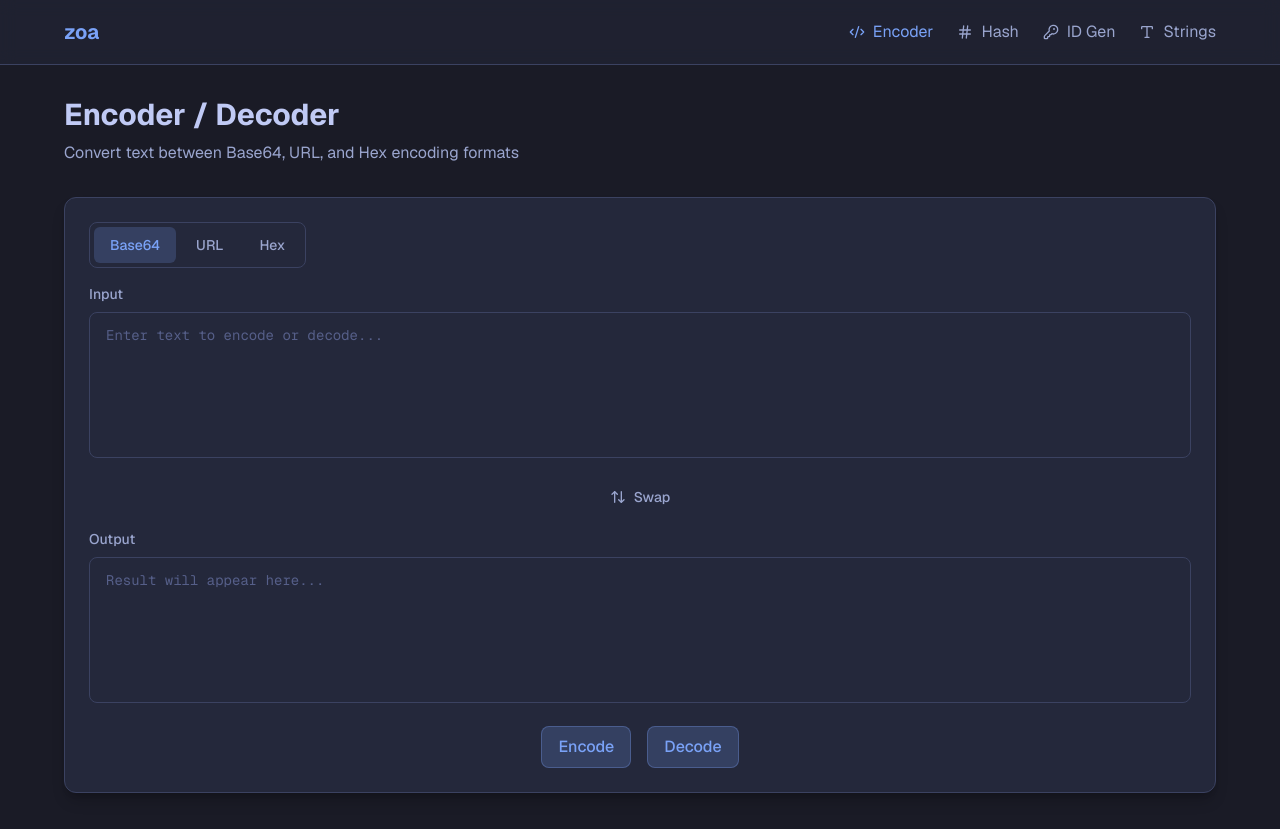
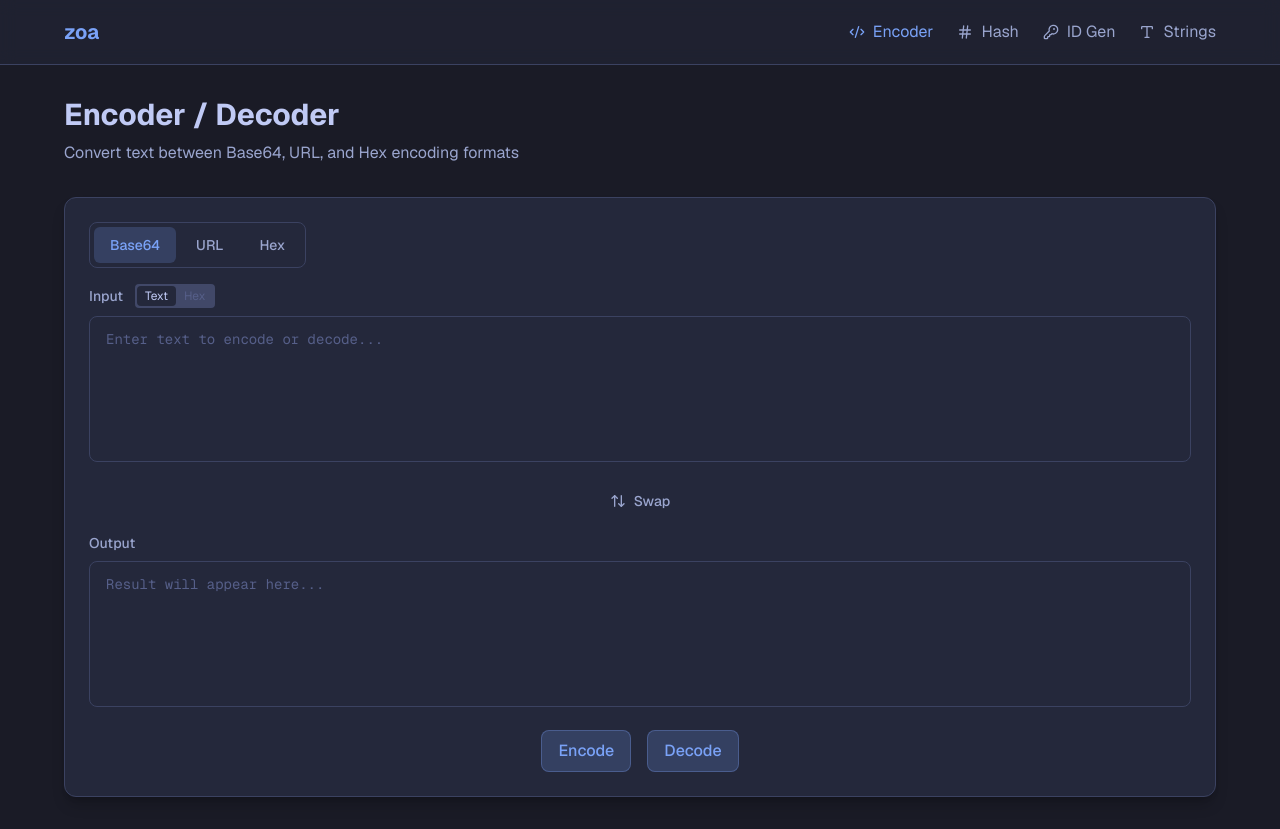
Before and after one commit to skdltmxn/zoa, a Next.js app: page /encoder in a window 1280 px wide. Built offline with nearby package versions, Linux system fonts and the light colour scheme.

Commit message:
feat: support hex input for base64 encoder

```diff
--- a/app/encoder/page.tsx
+++ b/app/encoder/page.tsx
@@ -6,14 +6,17 @@ import { Card } from '@/components/ui/card'
 import { Button } from '@/components/ui/button'
 import { Tabs, TabsList, TabsTrigger, TabsContent } from '@/components/ui/tabs'
 import { InputOutputPanel } from '@/components/shared/input-output-panel'
-import { encode, decode } from '@/lib/encoder'
+import { encode, decode, encodeBase64FromHex, decodeBase64ToHex } from '@/lib/encoder'
 import type { EncoderAlgorithm } from '@/types'
+
+type Base64InputType = 'text' | 'hex'
 
 export default function EncoderPage(): React.ReactElement {
   const [algorithm, setAlgorithm] = useState<EncoderAlgorithm>('base64')
   const [input, setInput] = useState('')
   const [output, setOutput] = useState('')
   const [error, setError] = useState<string | null>(null)
+  const [base64InputType, setBase64InputType] = useState<Base64InputType>('text')
 
   const handleEncode = useCallback((): void => {
     if (!input.trim()) {
@@ -21,7 +24,12 @@ export default function EncoderPage(): React.ReactElement {
       setError(null)
       return
     }
-    const result = encode(algorithm, input)
+    let result
+    if (algorithm === 'base64' && base64InputType === 'hex') {
+      result = encodeBase64FromHex(input)
+    } else {
+      result = encode(algorithm, input)
+    }
     if (result.success) {
       setOutput(result.output)
       setError(null)
@@ -29,7 +37,7 @@ export default function EncoderPage(): React.ReactElement {
       setOutput('')
       setError(result.error ?? 'Encoding failed')
     }
-  }, [algorithm, input])
+  }, [algorithm, input, base64InputType])
 
   const handleDecode = useCallback((): void => {
     if (!input.trim()) {
@@ -37,7 +45,12 @@ export default function EncoderPage(): React.ReactElement {
       setError(null)
       return
     }
-    const result = decode(algorithm, input)
+    let result
+    if (algorithm === 'base64' && base64InputType === 'hex') {
+      result = decodeBase64ToHex(input)
+    } else {
+      result = decode(algorithm, input)
+    }
     if (result.success) {
       setOutput(result.output)
       setError(null)
@@ -45,10 +58,16 @@ export default function EncoderPage(): React.ReactElement {
       setOutput('')
       setError(result.error ?? 'Decoding failed')
     }
-  }, [algorithm, input])
+  }, [algorithm, input, base64InputType])
 
   const handleAlgorithmChange = (value: string): void => {
     setAlgorithm(value as EncoderAlgorithm)
+    setOutput('')
+    setError(null)
+  }
+
+  const handleBase64InputTypeChange = (type: Base64InputType): void => {
+    setBase64InputType(type)
     setOutput('')
     setError(null)
   }
@@ -79,11 +98,13 @@ export default function EncoderPage(): React.ReactElement {
           </TabsList>
 
           <TabsContent value="base64">
-            <EncoderContent
+            <Base64Content
               input={input}
               output={output}
               error={error}
+              inputType={base64InputType}
               onInputChange={setInput}
+              onInputTypeChange={handleBase64InputTypeChange}
               onEncode={handleEncode}
               onDecode={handleDecode}
               onSwap={handleSwap}
@@ -157,3 +178,78 @@ function EncoderContent({
     </div>
   )
 }
+
+interface Base64ContentProps {
+  input: string
+  output: string
+  error: string | null
+  inputType: Base64InputType
+  onInputChange: (value: string) => void
+  onInputTypeChange: (type: Base64InputType) => void
+  onEncode: () => void
+  onDecode: () => void
+  onSwap: () => void
+}
+
+function Base64Content({
+  input,
+  output,
+  error,
+  inputType,
+  onInputChange,
+  onInputTypeChange,
+  onEncode,
+  onDecode,
+  onSwap,
+}: Base64ContentProps): React.ReactElement {
+  const inputTypeSelector = (
+    <div className="flex rounded bg-bg-tertiary p-0.5">
+      <button
+        type="button"
+        onClick={() => onInputTypeChange('text')}
+        className={`px-2 py-0.5 text-xs rounded transition-colors ${
+          inputType === 'text'
+            ? 'bg-bg-secondary text-text-primary'
+            : 'text-text-muted hover:text-text-secondary'
+        }`}
+      >
+        Text
+      </button>
+      <button
+        type="button"
+        onClick={() => onInputTypeChange('hex')}
+        className={`px-2 py-0.5 text-xs rounded transition-colors ${
+          inputType === 'hex'
+            ? 'bg-bg-secondary text-text-primary'
+            : 'text-text-muted hover:text-text-secondary'
+        }`}
+      >
+        Hex
+      </button>
+    </div>
+  )
+
+  return (
+    <div className="space-y-4">
+      <InputOutputPanel
+        inputValue={input}
+        outputValue={output}
+        onInputChange={onInputChange}
+        onSwap={onSwap}
+        inputPlaceholder={
+          inputType === 'hex'
+            ? "Enter hex values (e.g., 48656c6c6f)..."
+            : "Enter text to encode or decode..."
+        }
+        outputPlaceholder="Result will appear here..."
+        error={error}
+        inputLabelExtra={inputTypeSelector}
+      />
+
+      <div className="flex justify-center gap-4">
+        <Button onClick={onEncode}>Encode</Button>
+        <Button onClick={onDecode}>Decode</Button>
+      </div>
+    </div>
+  )
+}
--- a/components/shared/input-output-panel.tsx
+++ b/components/shared/input-output-panel.tsx
@@ -17,6 +17,7 @@ interface InputOutputPanelProps {
   outputPlaceholder?: string
   error?: string | null
   className?: string
+  inputLabelExtra?: React.ReactNode
 }
 
 export function InputOutputPanel({
@@ -30,14 +31,18 @@ export function InputOutputPanel({
   outputPlaceholder = 'Result will appear here...',
   error,
   className,
+  inputLabelExtra,
 }: InputOutputPanelProps): React.ReactElement {
   return (
     <div className={cn('space-y-4', className)}>
       <div className="space-y-2">
         <div className="flex items-center justify-between">
-          <label className="text-sm font-medium text-text-secondary">
-            {inputLabel}
-          </label>
+          <div className="flex items-center gap-3">
+            <label className="text-sm font-medium text-text-secondary">
+              {inputLabel}
+            </label>
+            {inputLabelExtra}
+          </div>
           {inputValue && <CopyButton text={inputValue} />}
         </div>
         <Textarea
--- a/lib/encoder/base64.ts
+++ b/lib/encoder/base64.ts
@@ -29,3 +29,42 @@ export function decodeBase64(input: string): EncoderResult {
     return { success: false, output: '', error: message }
   }
 }
+
+export function encodeBase64FromHex(hexInput: string): EncoderResult {
+  try {
+    const cleaned = hexInput.replace(/\s/g, '')
+    if (!/^[0-9a-fA-F]*$/.test(cleaned)) {
+      return { success: false, output: '', error: 'Invalid hex: only 0-9, a-f allowed' }
+    }
+    if (cleaned.length % 2 !== 0) {
+      return { success: false, output: '', error: 'Invalid hex: length must be even' }
+    }
+    const bytes = new Uint8Array(cleaned.length / 2)
+    for (let i = 0; i < bytes.length; i++) {
+      bytes[i] = parseInt(cleaned.substring(i * 2, i * 2 + 2), 16)
+    }
+    const binary = String.fromCharCode(...bytes)
+    const encoded = btoa(binary)
+    return { success: true, output: encoded }
+  } catch (error) {
+    const message = error instanceof Error ? error.message : 'Failed to encode'
+    return { success: false, output: '', error: message }
+  }
+}
+
+export function decodeBase64ToHex(input: string): EncoderResult {
+  try {
+    const binary = atob(input)
+    const bytes = new Uint8Array(binary.length)
+    for (let i = 0; i < binary.length; i++) {
+      bytes[i] = binary.charCodeAt(i)
+    }
+    const hex = Array.from(bytes)
+      .map(b => b.toString(16).padStart(2, '0'))
+      .join('')
+    return { success: true, output: hex }
+  } catch (error) {
+    const message = error instanceof Error ? error.message : 'Invalid Base64 input'
+    return { success: false, output: '', error: message }
+  }
+}
--- a/lib/encoder/index.ts
+++ b/lib/encoder/index.ts
@@ -29,6 +29,6 @@ export function decode(algorithm: EncoderAlgorithm, input: string): EncoderResul
   }
 }
 
-export { encodeBase64, decodeBase64 } from './base64'
+export { encodeBase64, decodeBase64, encodeBase64FromHex, decodeBase64ToHex } from './base64'
 export { encodeURL, decodeURL } from './url'
 export { encodeHex, decodeHex } from './hex'
```
